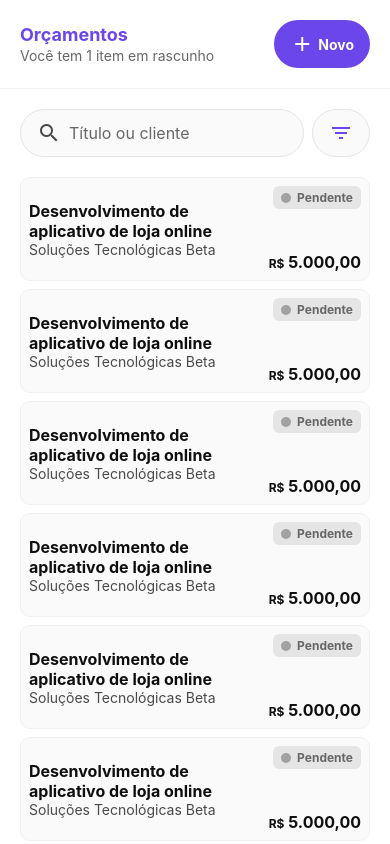
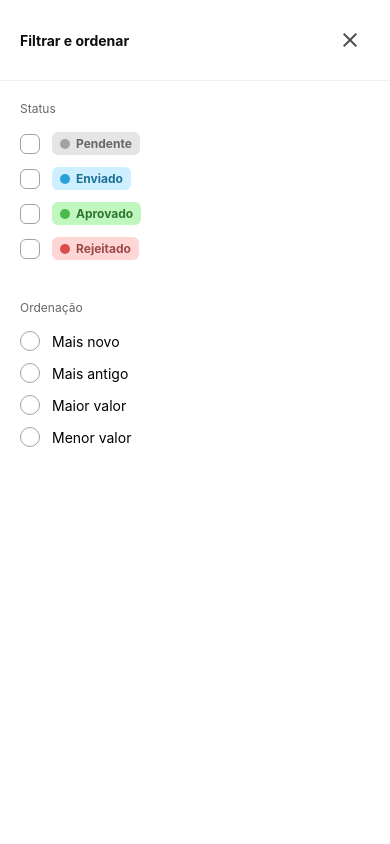
Before and after one commit to GabrielCoutz/rocketseat-desafio-orcamentos-de-servicos, a React Native app: screen /filter in a window 390 px wide. Built offline with nearby package versions, Linux system fonts and the light colour scheme.

Commit message:
feat: add Checkbox, RadioButton, StatusFilters, and OrderingFilters components; implement Budget and Filter screens; update navigation

```diff
--- /dev/null
+++ b/src/components/Checkbox/index.tsx
@@ -0,0 +1,55 @@
+import { StyleSheet, Text, TouchableOpacity, View } from 'react-native';
+import { MaterialIcons } from '@expo/vector-icons';
+import { ReactNode } from 'react';
+
+interface ICheckboxProps {
+  checked: boolean;
+  label?: string | ReactNode;
+  onPress: () => void;
+}
+
+export const Checkbox = ({ checked, label, onPress }: ICheckboxProps) => {
+  return (
+    <TouchableOpacity
+      onPress={onPress}
+      style={styles.container}
+      activeOpacity={0.8}
+    >
+      <View
+        style={[styles.checkbox, checked ? styles.checked : styles.default]}
+      >
+        {checked && <MaterialIcons name='check' color='white' size={14} />}
+      </View>
+
+      {label && <Text>{label}</Text>}
+    </TouchableOpacity>
+  );
+};
+
+const styles = StyleSheet.create({
+  container: {
+    flexDirection: 'row',
+    alignItems: 'center',
+    gap: 12,
+  },
+  checkbox: {
+    width: 20,
+    height: 20,
+    borderWidth: 1,
+    borderRadius: 6,
+    justifyContent: 'center',
+    alignItems: 'center',
+  },
+  default: {
+    borderColor: '#A1A2A1',
+  },
+  checked: {
+    borderColor: '#6A46EB',
+    backgroundColor: '#6A46EB',
+  },
+  label: {
+    fontSize: 16,
+    fontWeight: 'regular',
+    color: '#4A4A4A',
+  },
+});
--- a/src/components/HomeHeader/index.tsx
+++ b/src/components/HomeHeader/index.tsx
@@ -2,8 +2,11 @@ import { Button } from '@/components/Button';
 import { StyleSheet, Text, View } from 'react-native';
 
 import { MaterialIcons } from '@expo/vector-icons';
+import { useNavigation } from '@react-navigation/native';
 
 export const HomeHeader = () => {
+  const { navigate } = useNavigation();
+
   return (
     <View style={styles.header}>
       <View style={styles.texts}>
@@ -11,7 +14,7 @@ export const HomeHeader = () => {
         <Text style={styles.headerSubtitle}>Você tem 1 item em rascunho</Text>
       </View>
 
-      <Button>
+      <Button onPress={() => navigate('budget')}>
         <MaterialIcons name='add' size={24} color='#FFFFFF' />
 
         <Text style={styles.buttonText}>Novo</Text>
--- /dev/null
+++ b/src/components/OrderingFilters/index.tsx
@@ -0,0 +1,62 @@
+import { RadioButton } from '@/components/RadioButton';
+import { useState } from 'react';
+import { StyleSheet, Text, View } from 'react-native';
+
+export type IOrderingFilters = 'newest' | 'oldest' | 'highest' | 'lowest';
+export const getOrderingFilterLabel = (filter: IOrderingFilters) => {
+  const labelsMap: Record<IOrderingFilters, string> = {
+    newest: 'Mais novo',
+    oldest: 'Mais antigo',
+    highest: 'Maior valor',
+    lowest: 'Menor valor',
+  };
+
+  return labelsMap[filter];
+};
+
+export const OrderingFilters = () => {
+  const [filters, setFilters] = useState<Record<IOrderingFilters, boolean>>({
+    newest: false,
+    oldest: false,
+    highest: false,
+    lowest: false,
+  });
+
+  const handleSelectFilter = (selectedFilter: IOrderingFilters) => {
+    setFilters(prev =>
+      Object.keys(prev).reduce(
+        (acc, filter) => {
+          acc[filter as IOrderingFilters] = filter === selectedFilter;
+
+          return acc;
+        },
+        {} as Record<IOrderingFilters, boolean>
+      )
+    );
+  };
+
+  return (
+    <View>
+      <Text style={styles.text}>Ordenação</Text>
+
+      <View style={{ marginTop: 16, gap: 12 }}>
+        {(Object.keys(filters) as IOrderingFilters[]).map(order => (
+          <RadioButton
+            key={order}
+            checked={filters[order]}
+            label={getOrderingFilterLabel(order)}
+            onPress={() => handleSelectFilter(order)}
+          />
+        ))}
+      </View>
+    </View>
+  );
+};
+
+const styles = StyleSheet.create({
+  text: {
+    fontSize: 12,
+    fontWeight: 'regular',
+    color: '#676767',
+  },
+});
--- /dev/null
+++ b/src/components/RadioButton/index.tsx
@@ -0,0 +1,60 @@
+import { ReactNode } from 'react';
+import { StyleSheet, Text, TouchableOpacity, View } from 'react-native';
+
+interface IRadioButtonProps {
+  checked: boolean;
+  label?: string | ReactNode;
+  onPress: () => void;
+}
+
+export const RadioButton = ({ checked, label, onPress }: IRadioButtonProps) => {
+  return (
+    <TouchableOpacity
+      onPress={onPress}
+      style={styles.container}
+      activeOpacity={0.8}
+    >
+      <View
+        style={[styles.checkbox, checked ? styles.checked : styles.default]}
+      >
+        {checked && <View style={styles.innerCircle} />}
+      </View>
+
+      {label && <Text>{label}</Text>}
+    </TouchableOpacity>
+  );
+};
+
+const styles = StyleSheet.create({
+  container: {
+    flexDirection: 'row',
+    alignItems: 'center',
+    gap: 12,
+  },
+  checkbox: {
+    width: 20,
+    height: 20,
+    borderWidth: 1,
+    borderRadius: 999,
+    justifyContent: 'center',
+    alignItems: 'center',
+  },
+  default: {
+    borderColor: '#A1A2A1',
+  },
+  checked: {
+    borderColor: '#6A46EB',
+    backgroundColor: '#6A46EB',
+  },
+  label: {
+    fontSize: 16,
+    fontWeight: 'regular',
+    color: '#4A4A4A',
+  },
+  innerCircle: {
+    width: 8,
+    height: 8,
+    borderRadius: 6,
+    backgroundColor: 'white',
+  },
+});
--- /dev/null
+++ b/src/components/StatusFilters/index.tsx
@@ -0,0 +1,47 @@
+import { Checkbox } from '@/components/Checkbox';
+import { IBudgetStatus, StatusTag } from '@/components/StatusTag';
+import { useState } from 'react';
+import { StyleSheet, Text, View } from 'react-native';
+
+export const StatusFilters = () => {
+  const [filters, setFilters] = useState<Record<IBudgetStatus, boolean>>({
+    pending: false,
+    sended: false,
+    approved: false,
+    rejected: false,
+  });
+
+  return (
+    <View>
+      <Text style={styles.text}>Status</Text>
+
+      <View style={styles.tagsContainer}>
+        {(Object.keys(filters) as IBudgetStatus[]).map(status => (
+          <Checkbox
+            key={status}
+            checked={filters[status]}
+            label={<StatusTag status={status} />}
+            onPress={() =>
+              setFilters(prev => ({
+                ...prev,
+                [status]: !prev[status],
+              }))
+            }
+          />
+        ))}
+      </View>
+    </View>
+  );
+};
+
+const styles = StyleSheet.create({
+  text: {
+    fontSize: 12,
+    fontWeight: 'regular',
+    color: '#676767',
+  },
+  tagsContainer: {
+    gap: 12,
+    marginTop: 16,
+  },
+});
--- a/src/routes/StackRoutes/index.tsx
+++ b/src/routes/StackRoutes/index.tsx
@@ -1,11 +1,20 @@
+import Budget from '@/screens/Budget';
+import Filter from '@/screens/Filter';
 import Home from '@/screens/Home';
 
-import { createNativeStackNavigator } from '@react-navigation/native-stack';
+import {
+  createNativeStackNavigator,
+  NativeStackScreenProps,
+} from '@react-navigation/native-stack';
 
 type IStackRoutes = {
   home: undefined;
   budget: undefined | { id: string };
+  filter: undefined;
 };
+
+export type IStackRouteProps<T extends keyof IStackRoutes> =
+  NativeStackScreenProps<IStackRoutes, T>;
 
 const Stack = createNativeStackNavigator<IStackRoutes>();
 
@@ -18,7 +27,16 @@ export function StackRoutes() {
       }}
     >
       <Stack.Screen name='home' component={Home} />
-      {/* <Stack.Screen name='budget' component={ProfileScreen} /> */}
+      <Stack.Screen name='budget' component={Budget} />
+      <Stack.Screen
+        name='filter'
+        component={Filter}
+        options={{
+          animation: 'slide_from_bottom',
+          headerShown: false,
+          animationDuration: 100,
+        }}
+      />
     </Stack.Navigator>
   );
 }
--- /dev/null
+++ b/src/screens/Budget/index.tsx
@@ -0,0 +1,5 @@
+import { View } from 'react-native';
+
+export default function Budget() {
+  return <View></View>;
+}
--- /dev/null
+++ b/src/screens/Filter/index.tsx
@@ -0,0 +1,59 @@
+import { useNavigation } from '@react-navigation/native';
+import { StyleSheet, Text, TouchableOpacity, View } from 'react-native';
+import { MaterialIcons } from '@expo/vector-icons';
+import { StatusFilters } from '@/components/StatusFilters';
+import { OrderingFilters } from '@/components/OrderingFilters';
+
+export default function Filter() {
+  const { goBack } = useNavigation();
+
+  return (
+    <View style={styles.container}>
+      <View style={styles.header}>
+        <Text style={styles.headerText}>Filtrar e ordenar</Text>
+
+        <TouchableOpacity
+          onPress={goBack}
+          activeOpacity={0.8}
+          style={styles.closeButton}
+        >
+          <MaterialIcons name='close' size={24} color='#4A4A4A' />
+        </TouchableOpacity>
+      </View>
+
+      <View style={styles.filtersContainer}>
+        <StatusFilters />
+      </View>
+
+      <View style={styles.filtersContainer}>
+        <OrderingFilters />
+      </View>
+    </View>
+  );
+}
+
+const styles = StyleSheet.create({
+  container: {
+    backgroundColor: '#FFFFFF',
+    flex: 1,
+  },
+  closeButton: {
+    padding: 8,
+  },
+  header: {
+    flexDirection: 'row',
+    justifyContent: 'space-between',
+    alignItems: 'center',
+    padding: 20,
+    borderBottomColor: '#F0F0F0',
+    borderBottomWidth: 1,
+  },
+  headerText: {
+    fontSize: 14,
+    fontWeight: 'bold',
+    color: '#0F0F0F',
+  },
+  filtersContainer: {
+    padding: 20,
+  },
+});
--- a/src/screens/Home/index.tsx
+++ b/src/screens/Home/index.tsx
@@ -5,7 +5,9 @@ import { Input } from '@/components/Input';
 import { MaterialIcons } from '@expo/vector-icons';
 import { BudgetsList } from '@/components/BudgetsList';
 
-export default function Home() {
+import { IStackRouteProps } from '@/routes/StackRoutes';
+
+export default function Home({ navigation }: IStackRouteProps<'home'>) {
   return (
     <View style={homeStyles.container}>
       <HomeHeader />
@@ -17,7 +19,11 @@ export default function Home() {
           iconPosition='left'
         />
 
-        <TouchableOpacity style={homeStyles.filterButton} activeOpacity={0.8}>
+        <TouchableOpacity
+          style={homeStyles.filterButton}
+          activeOpacity={0.8}
+          onPress={() => navigation.navigate('filter')}
+        >
           <MaterialIcons name='filter-list' size={24} color='#6A46EB' />
         </TouchableOpacity>
       </View>
```
Also changed, not shown: src/types/navigation.d.ts (added, +11 -0 lines).
